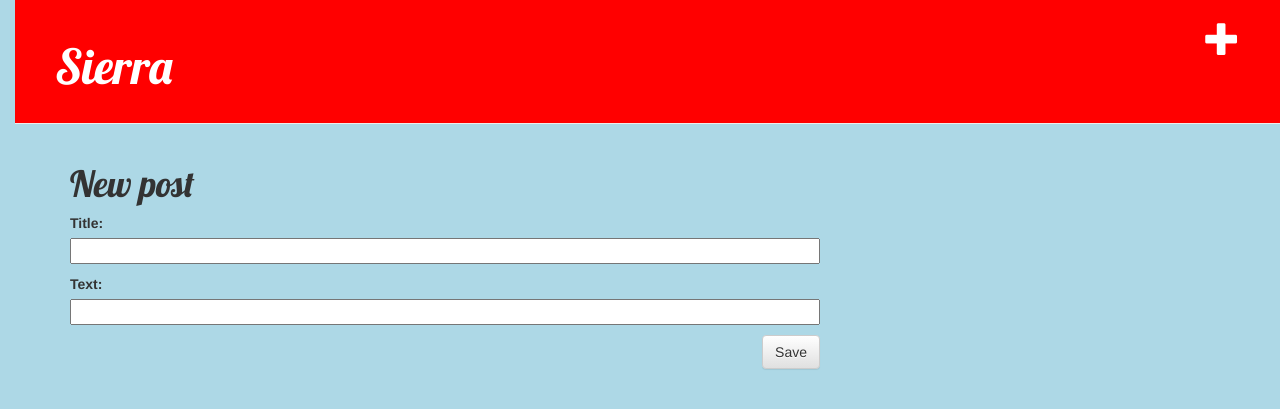
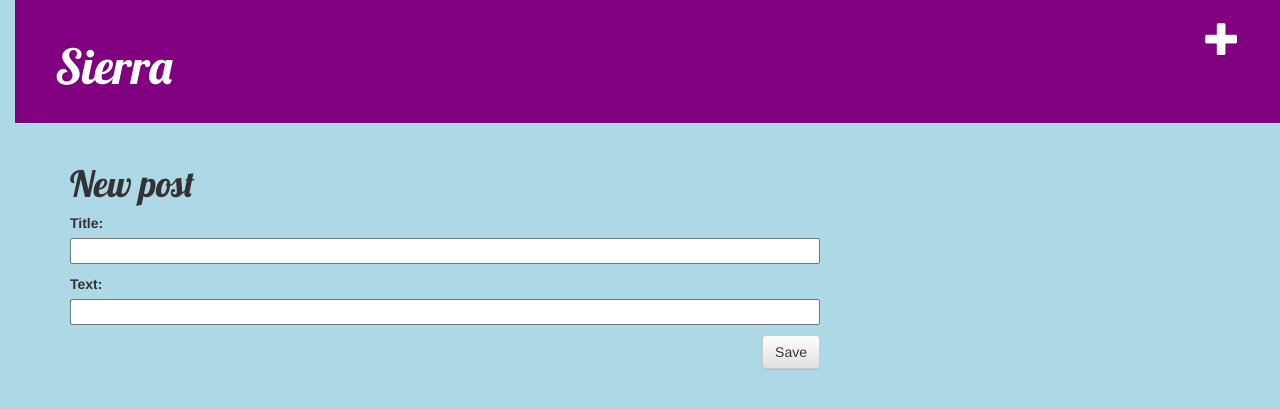
Before and after one commit to DianaSpahieva/my-first-blog, a Django app: page /post/new/ in a window 1280 px wide. Shown: the top 409 px of the page. Run offline with Django 3.2, Linux system fonts and the light colour scheme; some libraries are stand-ins or nearby versions.

Commit message:
Changed color

```diff
--- a/blog/static/css/blog.css
+++ b/blog/static/css/blog.css
@@ -9,7 +9,7 @@ body {
 }
 
 .page-header {
-    background-color: red;
+    background-color: purple;
     margin-top: 0;
     padding: 20px 20px 20px 40px;
 }
```
